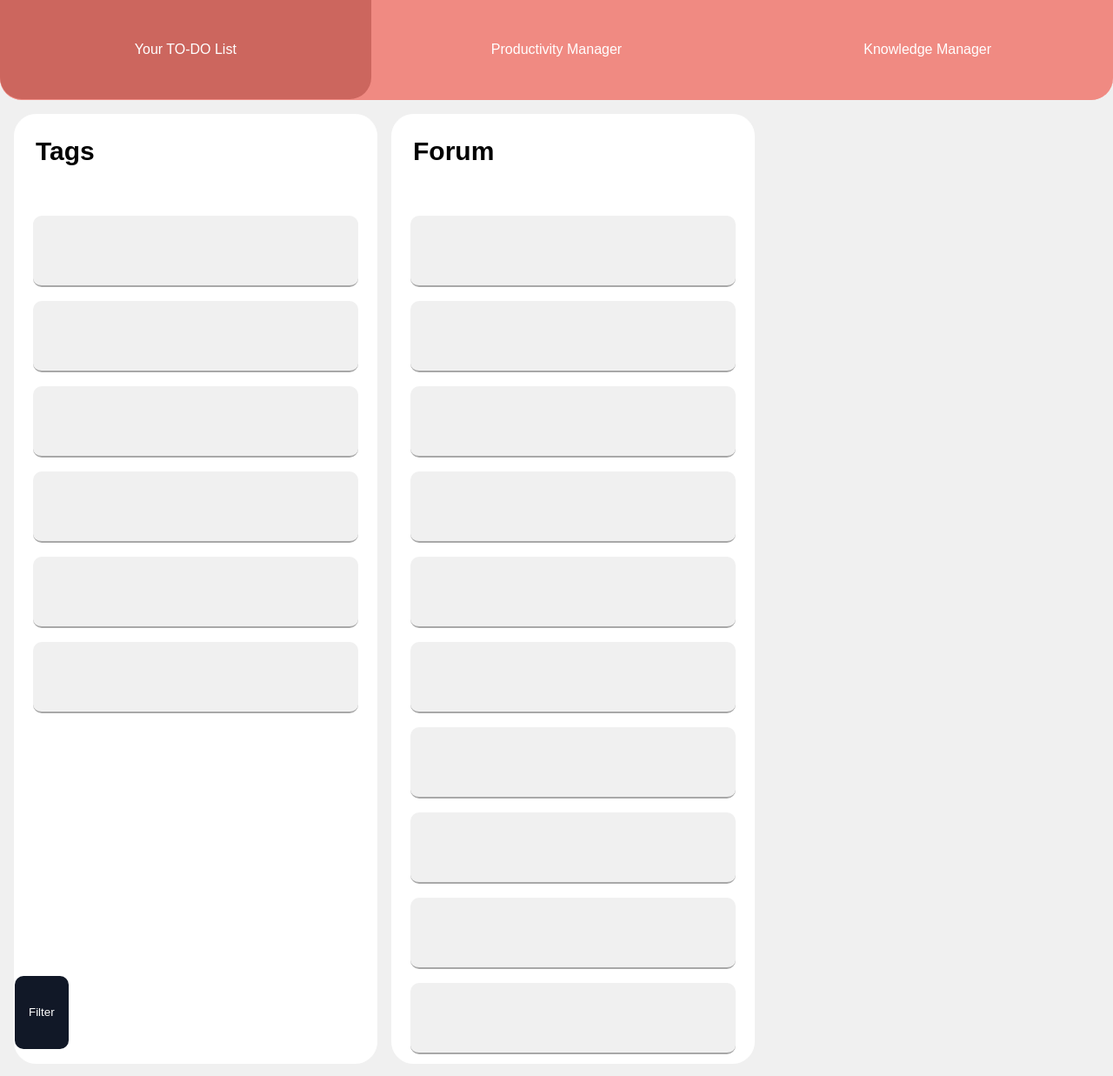
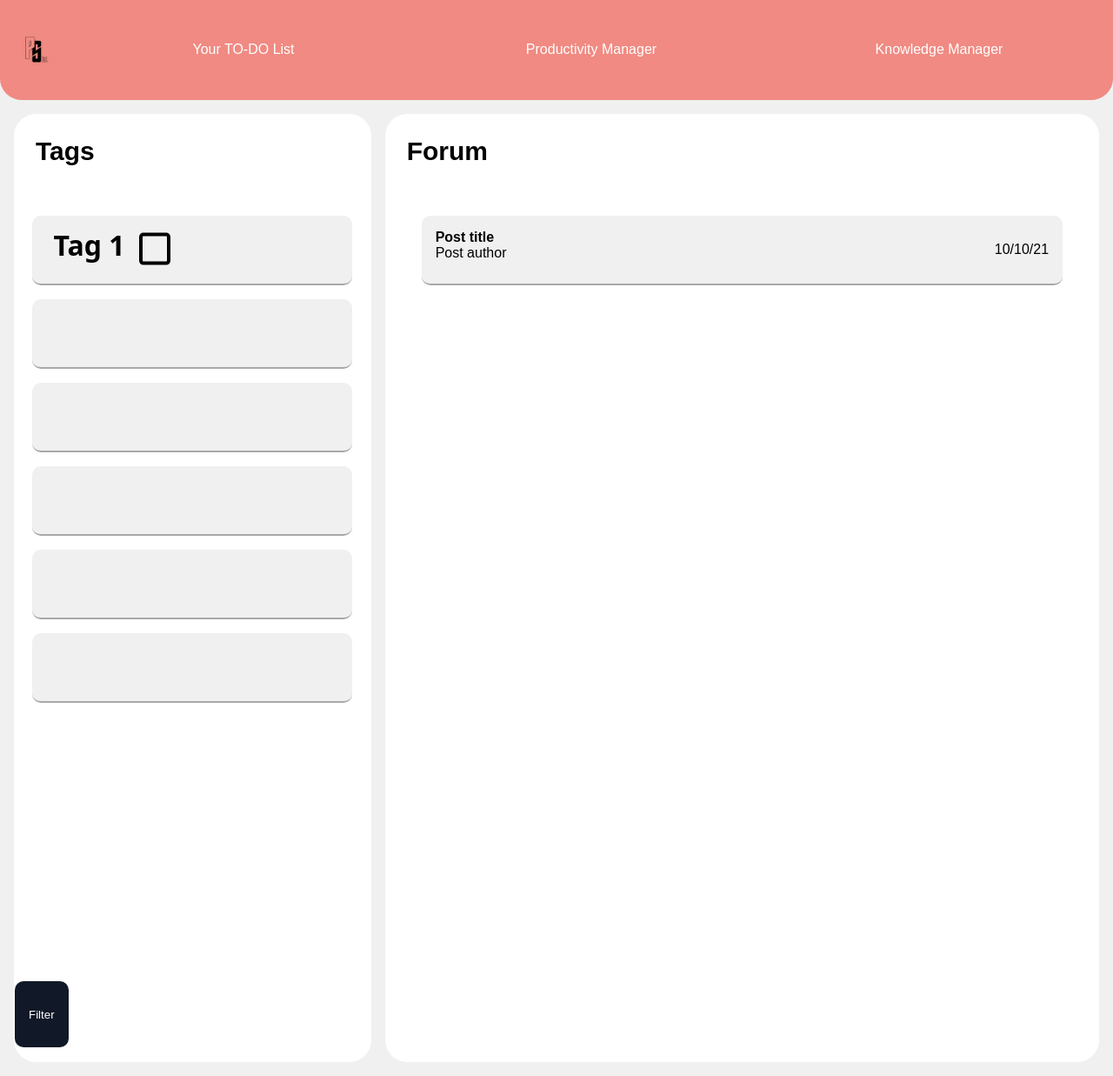
Before and after one commit to Team-Coursework-Part-B/Part-1, a PHP site: page /forum.html in a window 1280 px wide. Shown: the whole page at 87% size. Run offline with PHP 8.4, Linux system fonts and the light colour scheme.

Commit message:
Forum changes

```diff
--- a/CODE/forum.html
+++ b/CODE/forum.html
@@ -5,6 +5,9 @@
 </head>
 <body>
 	<nav>
+		<div id="nav-logo-section">
+	    <img src="Logo.png">
+	  </div>
 		<div id="nav-link-section" class="nav-section">
 				<a class="nav-link", href="page.html">Your TO-DO List</a>
 		    <a class="nav-link", href="#">Productivity Manager</a>
@@ -17,7 +20,12 @@
 				<div class="kanban" id="kanban-sidebar">
 					<div class="kanban-title"><h1><b>Tags</b></h1></div>
 					<div class="kanban-list">
-						<div class="kanban-item"></div>
+						<div class="kanban-item">
+							<label class="kanban-item-checkbox">
+								<b>Tag 1</b>
+								<input type="checkbox" name="checkbox">
+							</label>
+						</div>
 						<div class="kanban-item"></div>
 						<div class="kanban-item"></div>
 						<div class="kanban-item"></div>
@@ -30,18 +38,14 @@
 				<div class="kanban", id="kanban-forum">
 		      <div class="kanban-title"><h1><b>Forum</b></h1></div>
 		      <div class="kanban-list">
-						<div class="kanban-item"></div>
-						<div class="kanban-item"></div>
-						<div class="kanban-item"></div>
-						<div class="kanban-item"></div>
-						<div class="kanban-item"></div>
-						<div class="kanban-item"></div>
-						<div class="kanban-item"></div>
-						<div class="kanban-item"></div>
-						<div class="kanban-item"></div>
-						<div class="kanban-item"></div>
-						<div class="kanban-item"></div>
-						<div class="kanban-item"></div>
+						<div class="kanban-item">
+							<div class="kanban-item-text">
+								<p><b>Post title</b></p>
+								<p>Post author</p>
+							</div>
+							<p class="kanban-date-posted">10/10/21</p>
+
+						</div>
 		      </div>
 		    </div>
 			</article>
--- a/CODE/page.css
+++ b/CODE/page.css
@@ -139,6 +139,10 @@ article {
     height: 100%;
 }
 
+#kanban-forum {
+  flex-basis: calc(2 * 100%/3);
+}
+
 .kanban-list {
     height: 100%;
     display: grid;
@@ -230,21 +234,17 @@ article {
 
 }
 
-.kanban-item-buttons > .kanban-item-moveDeleteButton {
+.kanban-date-posted, .kanban-item-buttons > .kanban-item-moveDeleteButton {
     margin-right: 0rem;
     margin-left: auto;
 }
 
-.kanban-item-button {
-    height: 0.5rem;
-    width: 0.5rem;
-    align-self:center;
-    display: flex;
-    justify-content: center;
+.kanban-date-posted, .kanban-item-button > i {
+    align-self: center
 }
 
-.kanban-item-button > i {
-    align-self: center
+.kanban-date-posted {
+  padding-right: 1rem;
 }
 
 .kanban-item-leftRightButtons {
@@ -265,6 +265,73 @@ article {
   z-index: 2;
   cursor: pointer;
 }
+
+:root {
+--kanban-item-checkbox-color: #F08A82;
+}
+
+*, *:before, *:after {
+  box-sizing: border-box;
+}
+
+.kanban-item-checkbox {
+  font-family: system-ui, sans-serif;
+  font-size: 2rem;
+  font-weight: bold;
+  line-height: 1.1;
+  display: flex;
+  grid-template-columns: 1em auto;
+  gap: 0.5em;
+  margin-top: 0.5em;
+  margin-left: 1.5rem;
+}
+
+.kanban-item-checkbox + .kanban-item-checkbox {
+  margin-top: 1em;
+}
+
+input[type="checkbox"] {
+  -webkit-appearance: none;
+  appearance: none;
+  margin: 0;
+
+  font: inherit;
+  color: currentColor;
+  width: 1.15em;
+  height: 1.15em;
+  border: 0.15em solid currentColor;
+  border-radius: 0.15em;
+  transform: translateY(-0.075em);
+
+  display: flex;
+  place-content: center;
+
+  margin-top: 0.2em;
+}
+
+input[type="checkbox"]::before {
+  content: "";
+  width: 0.65em;
+  height: 0.65em;
+  clip-path: polygon(14% 44%, 0 65%, 50% 100%, 100% 16%, 80% 0%, 43% 62%);
+  transform: scale(0);
+  transform-origin: bottom left;
+  transition: 120ms transform ease-in-out;
+  box-shadow: inset 1em 1em var(--kanban-item-checkbox-color);
+  /* Windows High Contrast Mode */
+  background-color: CanvasText;
+  margin-top: 0.1em;
+}
+
+input[type="checkbox"]:checked::before {
+  transform: scale(1);
+}
+
+input[type="checkbox"]:focus {
+  outline: max(2px, 0.15em) solid currentColor;
+  outline-offset: max(2px, 0.15em);
+}
+
 
 #todo-overlay-box {
     border-radius: 25px;
```
